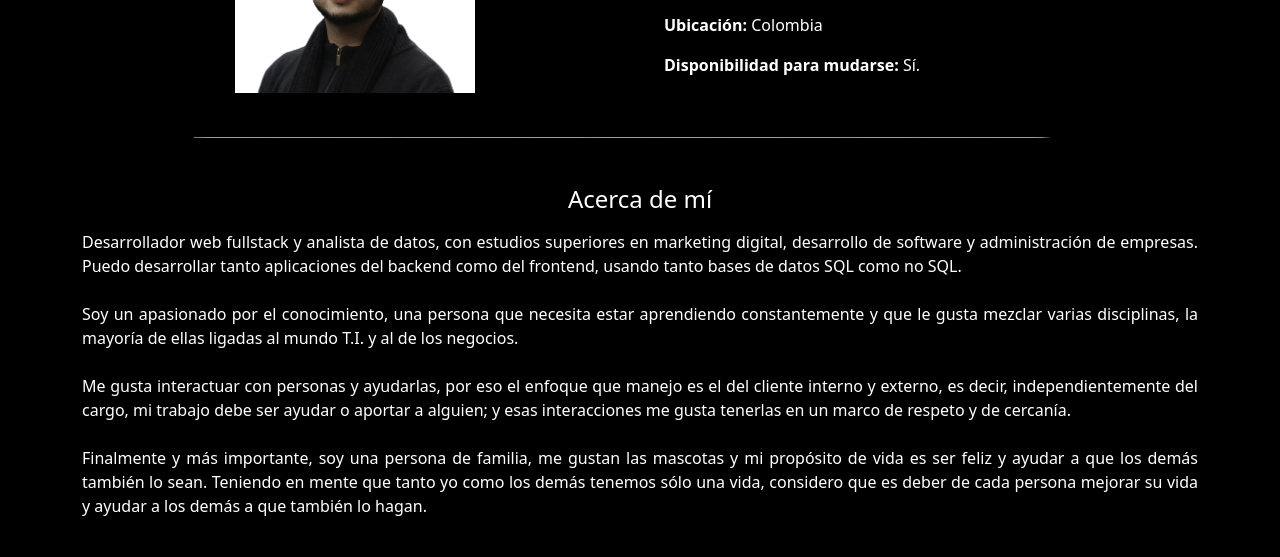
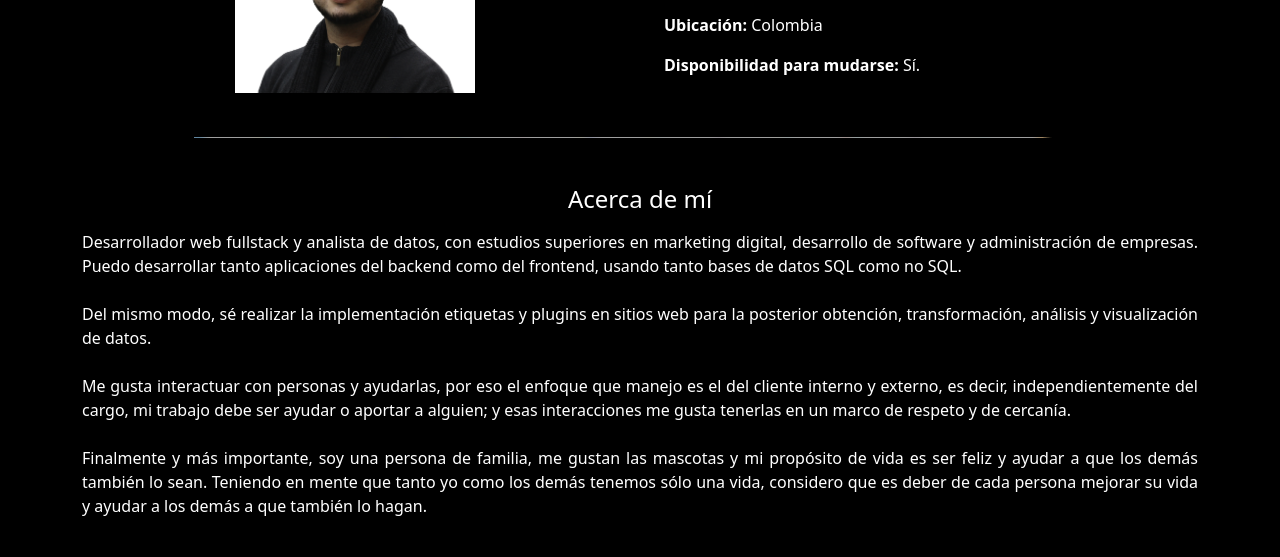
Before and after one commit to yobanyvicentes/mi_portafolio, a plain HTML site: page index.html in a window 1280 px wide. Shown: the part 243-800 px from the top of the page. Drawn offline with nearby package versions, Linux system fonts and the light colour scheme.

Commit message:
data skills

```diff
--- a/index.html
+++ b/index.html
@@ -118,10 +118,7 @@
                 administración de empresas. Puedo desarrollar tanto aplicaciones
                 del backend como del frontend, usando tanto bases de datos SQL como no SQL.
                 <br><br>
-                Soy un apasionado por el conocimiento,
-                una persona que necesita estar aprendiendo constantemente y que
-                le gusta mezclar varias disciplinas, la mayoría de ellas ligadas
-                al mundo T.I. y al de los negocios. <br><br>
+                Del mismo modo, sé realizar la implementación etiquetas y plugins en sitios web para la posterior obtención, transformación, análisis y visualización de datos.<br><br>
 
                 Me gusta interactuar con personas y ayudarlas, por eso el
                 enfoque que manejo es el del cliente interno y externo, es
```
